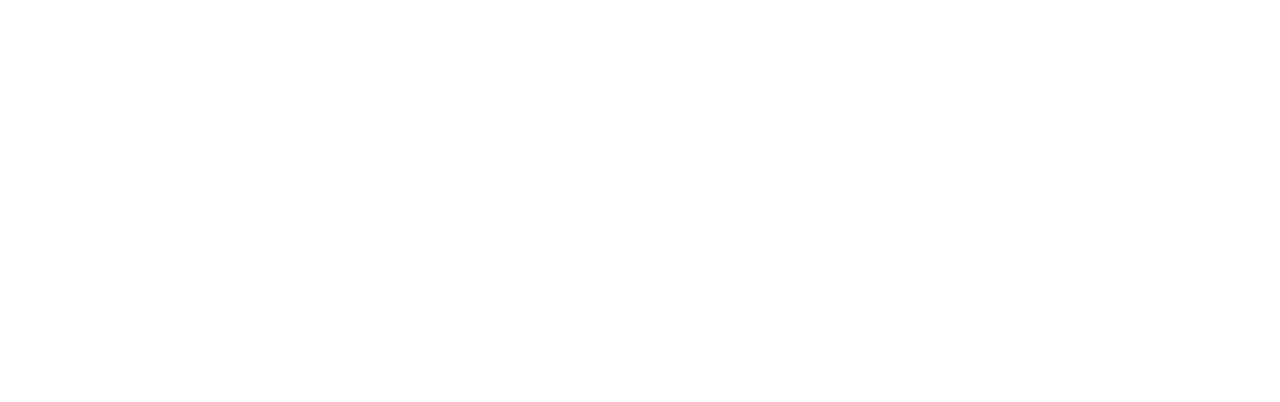
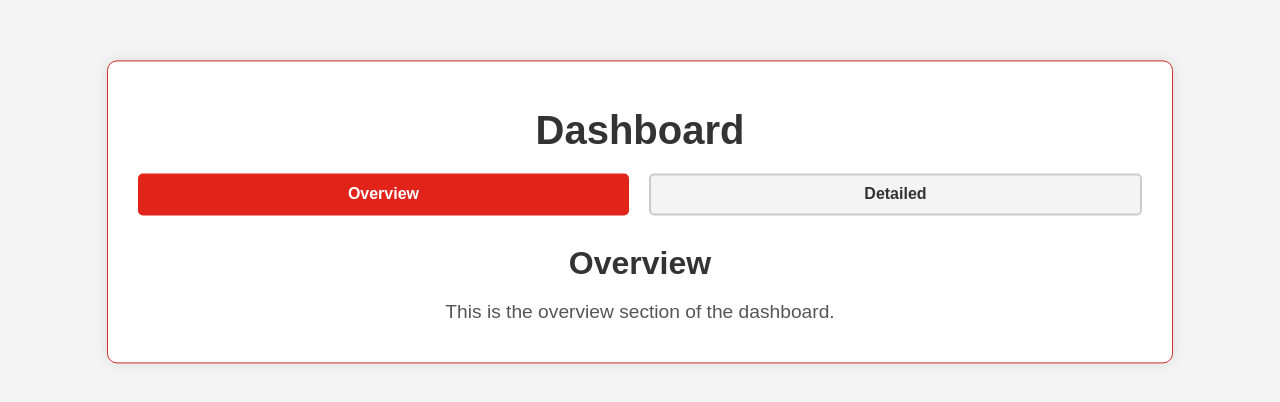
Before and after one commit to ForecastTX/app, a React (Create React App) app in the folder webapp/React/forcasttx/: page /dashboard in a window 1280 px wide. Before the commit this address had no page. Shown: the part 238-640 px from the top of the page. Built offline with nearby package versions, Linux system fonts and the light colour scheme.

Commit message:
Created the Dashboard page, and updated the functions to componets. merging to main.

```diff
--- a/webapp/React/forcasttx/package.json
+++ b/webapp/React/forcasttx/package.json
@@ -36,5 +36,10 @@
       "last 1 firefox version",
       "last 1 safari version"
     ]
+  },
+  "devDependencies": {
+    "autoprefixer": "^10.4.21",
+    "postcss": "^8.5.3",
+    "tailwindcss": "^4.0.14"
   }
 }
--- a/webapp/React/forcasttx/src/App.js
+++ b/webapp/React/forcasttx/src/App.js
@@ -3,72 +3,22 @@ import { BrowserRouter as Router, Route, Routes, useNavigate } from "react-route
 import "./styles/login.css";
 import "./styles/landing.css";
 import "./styles/auth.css";
+import "./styles/Dashboard.css"
+import Login from "./Componets/Login";
+import CreateAccount from "./Componets/CreateAccount";
+import Landing from "./Componets/Landing";
+import Dashboard from "./Componets/Dashboard";
 
-function Login() {
-    const navigate = useNavigate();
-    return (
-        <div className="container">
-            <img src="https://upload.wikimedia.org/wikipedia/commons/thumb/9/9a/State_Farm_logo.svg/512px-State_Farm_logo.svg.png" alt="State Farm Logo" />
-            <div className="subtitle">ForecastTX</div>
-            <h2>Login</h2>
-            <form>
-                <input type="text" placeholder="Email" required />
-                <input type="password" placeholder="Password" required />
-                <button type="submit">Login</button>
-                <button type="button" id="createAccountBtn" onClick={() => navigate("/create-account")}>
-                    Create account
-                </button>
-            </form>
-        </div>
-    );
-}
 
-function Landing() {
-    const navigate = useNavigate();
-    useEffect(() => {
-        setTimeout(() => navigate("/login"), 3000);
-    }, [navigate]);
-    return (
-        <div className="container">
-            <img src="https://upload.wikimedia.org/wikipedia/commons/thumb/9/9a/State_Farm_logo.svg/512px-State_Farm_logo.svg.png" alt="State Farm Logo" />
-            <div className="welcome-text" id="welcomeText" style={{ opacity: 1 }}>
-                Like a Good Neighbor, State Farm is There.
-            </div>
-        </div>
-    );
-}
-
-function CreateAccount() {
-    const navigate = useNavigate();
-    const [email, setEmail] = useState("");
-    const authorizedEmails = ["user@example.com", "admin@forecasttx.com"];
-
-    const checkEmail = () => {
-        if (authorizedEmails.includes(email)) {
-            navigate("/create-account");
-        } else {
-            alert("Email not authorized.");
-        }
-    };
-
-    return (
-        <div className="container">
-            <img src="https://upload.wikimedia.org/wikipedia/commons/thumb/9/9a/State_Farm_logo.svg/512px-State_Farm_logo.svg.png" alt="State Farm Logo" />
-            <div className="subtitle">ForecastTX</div>
-            <h2>Check Authorization</h2>
-            <input type="email" value={email} onChange={(e) => setEmail(e.target.value)} placeholder="Enter your email" required />
-            <button onClick={checkEmail}>Continue</button>
-        </div>
-    );
-}
 
 function App() {
     return (
         <Router>
             <Routes>
-                <Route path="/" element={<Landing />} />
-                <Route path="/login" element={<Login />} />
-                <Route path="/create-account" element={<CreateAccount />} />
+                <Route path="/" element={<Landing/>} />
+                <Route path="/login" element={<Login/>} />
+                <Route path="/create-account" element={<CreateAccount/>} />
+                <Route path="/dashboard" element={<Dashboard/>} />
             </Routes>
         </Router>
     );
--- /dev/null
+++ b/webapp/React/forcasttx/src/Componets/CreateAccount.jsx
@@ -0,0 +1,34 @@
+import React, { useState } from 'react'; // Correct import for useState
+import { useNavigate } from 'react-router-dom'; // Correct import for useNavigate
+
+function CreateAccount() {
+    const navigate = useNavigate();
+    const [email, setEmail] = useState("");
+    const authorizedEmails = ["user@example.com", "admin@forecasttx.com"];
+
+    const checkEmail = () => {
+        if (authorizedEmails.includes(email)) {
+            navigate("/create-account");
+        } else {
+            alert("Email not authorized.");
+        }
+    };
+
+    return (
+        <div className="container">
+            <img src="https://upload.wikimedia.org/wikipedia/commons/thumb/9/9a/State_Farm_logo.svg/512px-State_Farm_logo.svg.png" alt="State Farm Logo" />
+            <div className="subtitle">ForecastTX</div>
+            <h2>Check Authorization</h2>
+            <input
+                type="email"
+                value={email}
+                onChange={(e) => setEmail(e.target.value)}
+                placeholder="Enter your email"
+                required
+            />
+            <button onClick={checkEmail}>Continue</button>
+        </div>
+    );
+}
+
+export default CreateAccount;
--- /dev/null
+++ b/webapp/React/forcasttx/src/Componets/Dashboard.jsx
@@ -0,0 +1,41 @@
+import React, { useState } from 'react';
+
+const Dashboard = () => {
+  const [activeTab, setActiveTab] = useState('overview'); // State to track active tab
+
+  return (
+    <div className="container">
+      <h1>Dashboard</h1>
+
+      {/* Tabs */}
+      <div className="tabs">
+        <button
+          className={activeTab === 'overview' ? 'active' : ''}
+          onClick={() => setActiveTab('overview')}
+        >
+          Overview
+        </button>
+        <button
+          className={activeTab === 'detailed' ? 'active' : ''}
+          onClick={() => setActiveTab('detailed')}
+        >
+          Detailed
+        </button>
+      </div>
+
+      {/* Tab content */}
+      <div className="tab-content">
+        <div className={`overview-content ${activeTab === 'overview' ? 'active' : ''}`}>
+          <h2>Overview</h2>
+          <p>This is the overview section of the dashboard.</p>
+        </div>
+        <div className={`detailed-content ${activeTab === 'detailed' ? 'active' : ''}`}>
+          <h2>Detailed Information</h2>
+          <p>This is the detailed section of the dashboard.</p>
+        </div>
+      </div>
+    </div>
+  );
+};
+
+export default Dashboard;
--- /dev/null
+++ b/webapp/React/forcasttx/src/Componets/Landing.jsx
@@ -0,0 +1,17 @@
+import { useNavigate } from 'react-router-dom';
+import {useEffect } from "react";
+function Landing() {
+    const navigate = useNavigate();
+    useEffect(() => {
+        setTimeout(() => navigate("/login"), 3000);
+    }, [navigate]);
+    return (
+        <div className="container">
+            <img src="https://upload.wikimedia.org/wikipedia/commons/thumb/9/9a/State_Farm_logo.svg/512px-State_Farm_logo.svg.png" alt="State Farm Logo" />
+            <div className="welcome-text" id="welcomeText" style={{ opacity: 1 }}>
+                Like a Good Neighbor, State Farm is There.
+            </div>
+        </div>
+    );
+}
+export default Landing;
--- /dev/null
+++ b/webapp/React/forcasttx/src/Componets/Login.jsx
@@ -0,0 +1,57 @@
+import { useState } from 'react';
+import { useNavigate } from 'react-router-dom';
+
+function Login() {
+  const navigate = useNavigate();
+  const [email, setEmail] = useState("");
+  const [password, setPassword] = useState("");
+
+  // Mock validation function
+  const handleLogin = (e) => {
+    e.preventDefault();
+
+    // Simulate a successful login if the email is "user@example.com"
+    if (email === "user@example.com" && password === "password") {
+      navigate("/dashboard");
+    } else {
+      alert("Invalid email or password.");
+    }
+  };
+
+  return (
+    <div className="container">
+      <img
+        src="https://upload.wikimedia.org/wikipedia/commons/thumb/9/9a/State_Farm_logo.svg/512px-State_Farm_logo.svg.png"
+        alt="State Farm Logo"
+      />
+      <div className="subtitle">ForecastTX</div>
+      <h2>Login</h2>
+      <form onSubmit={handleLogin}>
+        <input
+          type="text"
+          placeholder="Email"
+          value={email}
+          onChange={(e) => setEmail(e.target.value)}
+          required
+        />
+        <input
+          type="password"
+          placeholder="Password"
+          value={password}
+          onChange={(e) => setPassword(e.target.value)}
+          required
+        />
+        <button type="submit">Login</button>
+        <button
+          type="button"
+          id="createAccountBtn"
+          onClick={() => navigate("/create-account")}
+        >
+          Create account
+        </button>
+      </form>
+    </div>
+  );
+}
+
+export default Login;
--- /dev/null
+++ b/webapp/React/forcasttx/src/styles/Dashboard.css
@@ -0,0 +1,92 @@
+/* Dashboard Styling */
+body {
+    font-family: Arial, sans-serif;
+    background-color: #f4f4f4; /* Slightly different background for the dashboard */
+    color: black;
+    margin: 0;
+    padding: 0;
+}
+
+.container {
+    width: 80%;
+    max-width: 1200px;
+    margin: 50px auto;
+    padding: 20px;
+    border-radius: 10px;
+    background-color: white;
+    box-shadow: 0 0 15px rgba(0, 0, 0, 0.1);
+}
+
+h1 {
+    text-align: center;
+    font-size: 2.5rem;
+    color: #333;
+    margin-bottom: 20px;
+}
+
+.subtitle {
+    font-size: 1.5rem;
+    font-weight: bold;
+    margin-bottom: 15px;
+    color: #e2231a;
+    font-family: 'Arial Black', sans-serif;
+    text-align: center;
+}
+
+/* Tabs */
+.tabs {
+    display: flex;
+    justify-content: center;
+    margin-bottom: 30px;
+}
+
+.tabs button {
+    padding: 10px 20px;
+    margin: 0 10px;
+    font-size: 16px;
+    background-color: #f4f4f4;
+    border: 2px solid #ccc;
+    border-radius: 5px;
+    cursor: pointer;
+    transition: background-color 0.3s, transform 0.2s;
+    color: #333;
+}
+
+.tabs button.active {
+    background-color: #e2231a;
+    color: white;
+    border: none;
+
+}
+
+.tabs button:hover {
+    background-color: #9f3d3d;
+    transform: scale(1.05);
+
+}
+
+/* Tab Content */
+.tab-content {
+    text-align: center;
+}
+
+.overview-content, .detailed-content {
+    display: none;
+}
+
+.overview-content.active, .detailed-content.active {
+    display: block;
+}
+
+h2 {
+    font-size: 2rem;
+    color: #333;
+    margin-bottom: 15px;
+}
+
+p {
+    font-size: 1.2rem;
+    color: #555;
+}
+
+/* Optional: Add any additional styling for the content if needed */
```
Also changed, not shown: 1 other file (tests, documents, lock files or other folders).
